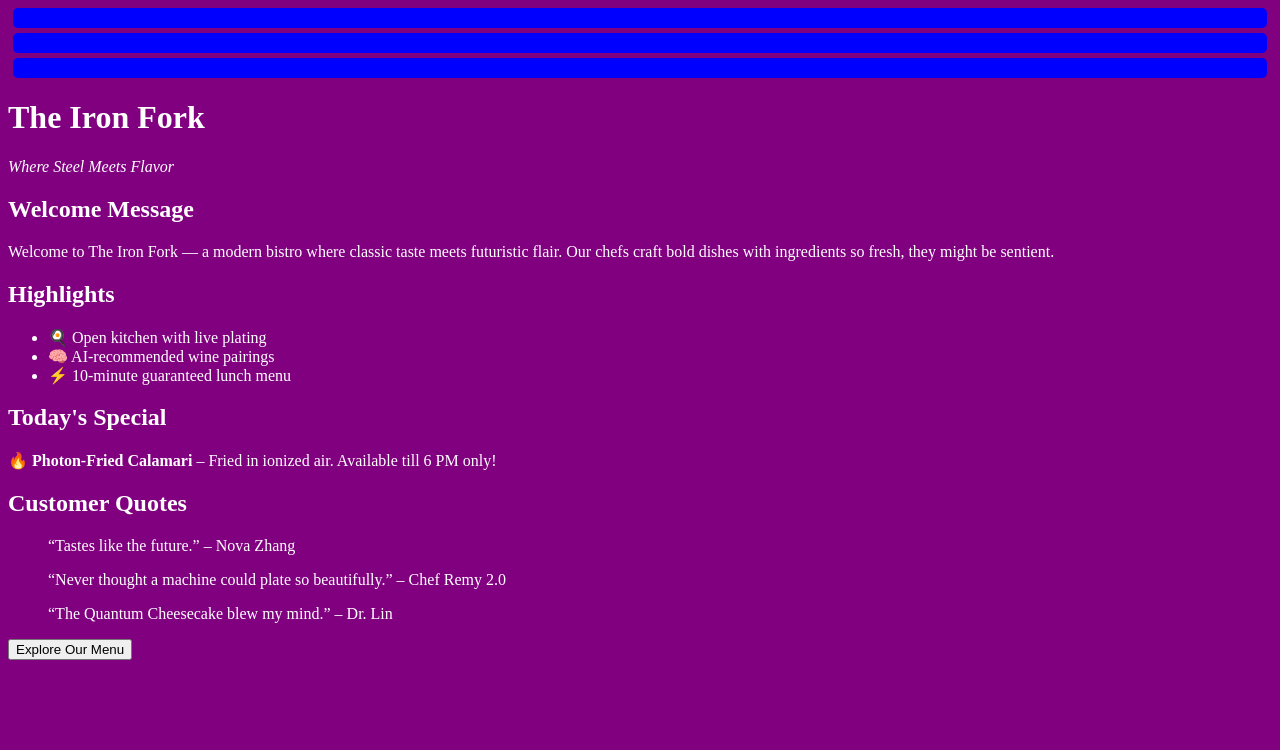
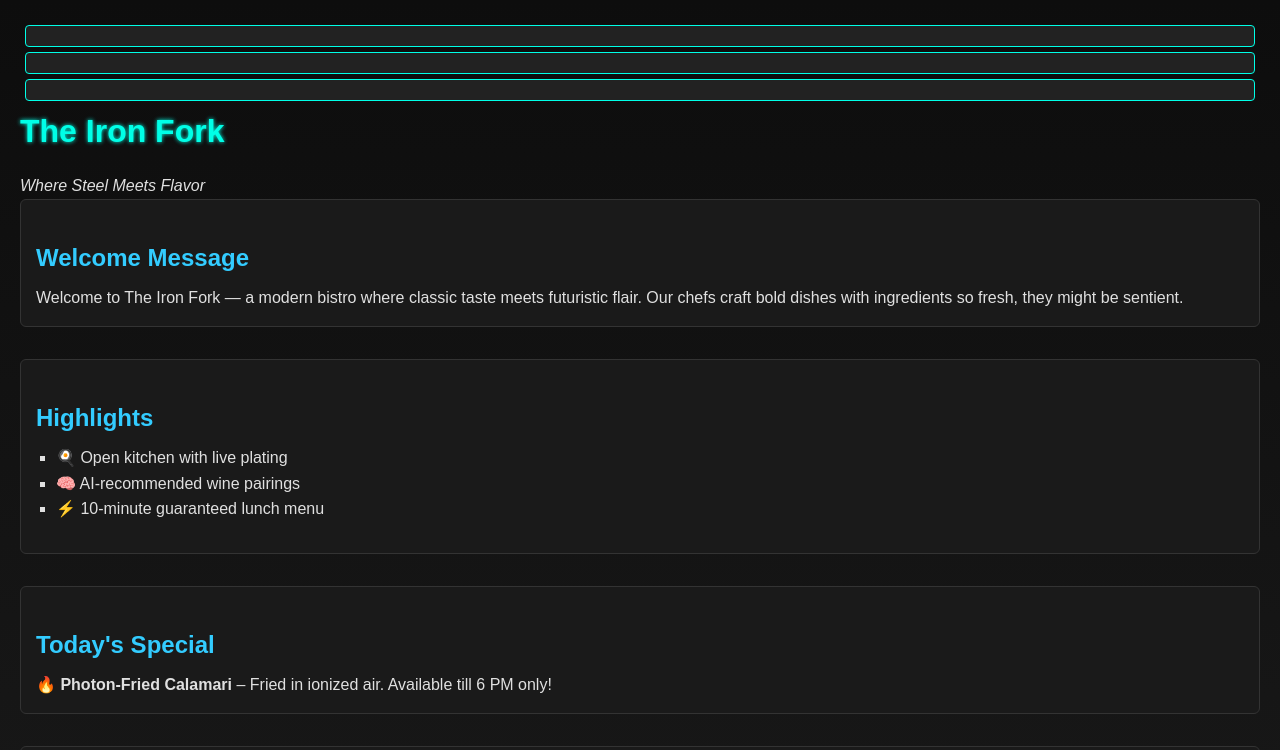
Before and after one commit to ParasTemkar/RestaurantPage_TOP, a website built with webpack: page src/index.html in a window 1280 px wide. Both pictures are taken after a click on the element 640 px from the left and 18 px from the top of the page. Shown: the top 750 px of the page. Built offline with nearby package versions, Linux system fonts and the light colour scheme.

Commit message:
Added Complete Styling with CSS

```diff
--- a/src/styles.css
+++ b/src/styles.css
@@ -1,14 +1,74 @@
-body{
-    background-color: purple;
+* {
+    box-sizing: border-box;
+    margin: 0;
+    padding: 0;
 }
-.tabbutton{
-    background-color: blue;
-    color: white;
-    border-radius: 5px;
-    padding: 10px;
-    border: none;
+
+body {
+    font-family: 'Orbitron', sans-serif; /* Consider importing from Google Fonts */
+    background-color: #0d0d0d; /* Near black */
+    color: #e0e0e0;
+    line-height: 1.6;
+    padding: 20px;
+    background-image: linear-gradient(to bottom, #0d0d0d, #1a1a1a);
+}
+
+main {
+    max-width: 900px;
+    margin: 0 auto;
+    border: 1px solid #333;
+    padding: 20px;
+    background-color: #111;
+    border-radius: 10px;
+}
+
+
+h1 {
+    font-size: 2rem;
+    margin-bottom: 1rem;
+    color: #00ffe7;
+    text-shadow: 0 0 4px #00ffe7;
+}
+
+h2 {
+    font-size: 1.5rem;
+    margin-top: 1.5rem;
+    margin-bottom: 0.5rem;
+    color: #33ccff;
+}
+
+ul {
+    list-style-type: square;
+    padding-left: 20px;
+    margin-bottom: 1rem;
+}
+
+section {
+    margin-bottom: 2rem;
+    background-color: #1a1a1a;
+    padding: 15px;
+    border-radius: 6px;
+    border: 1px solid #333;
+}
+
+
+
+.tabbutton {
+    background-color: #222;
+    color: #00ffe7;
+    border-radius: 4px;
+    padding: 10px 15px;
+    border: 1px solid #00ffe7;
     margin: 5px;
+    cursor: pointer;
+    text-transform: uppercase;
+    letter-spacing: 1px;
+    font-weight: bold;
+    transition: background-color 0.3s ease, box-shadow 0.3s ease;
 }
-div{
-    color: white;
+
+.tabbutton:hover {
+    background-color: #00ffe7;
+    color: #000;
+    box-shadow: 0 0 10px #00ffe7;
 }
```
